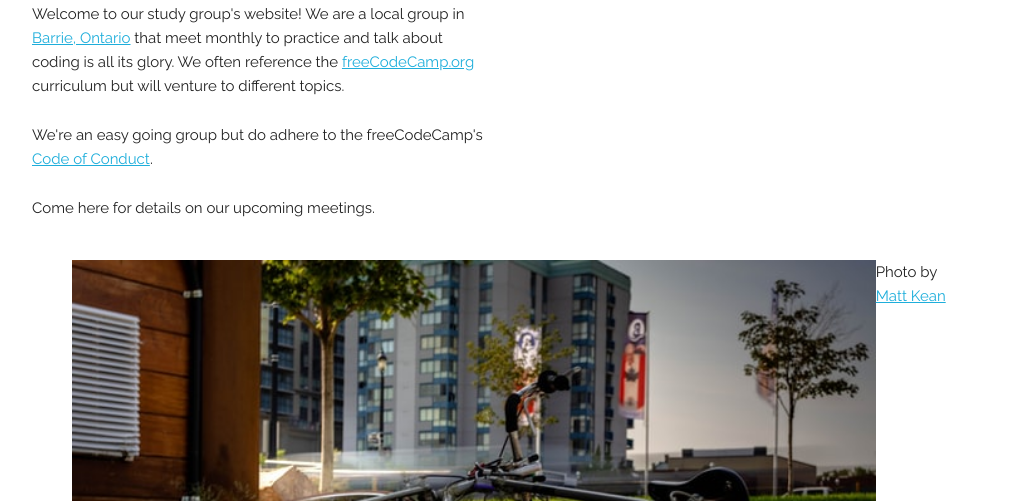
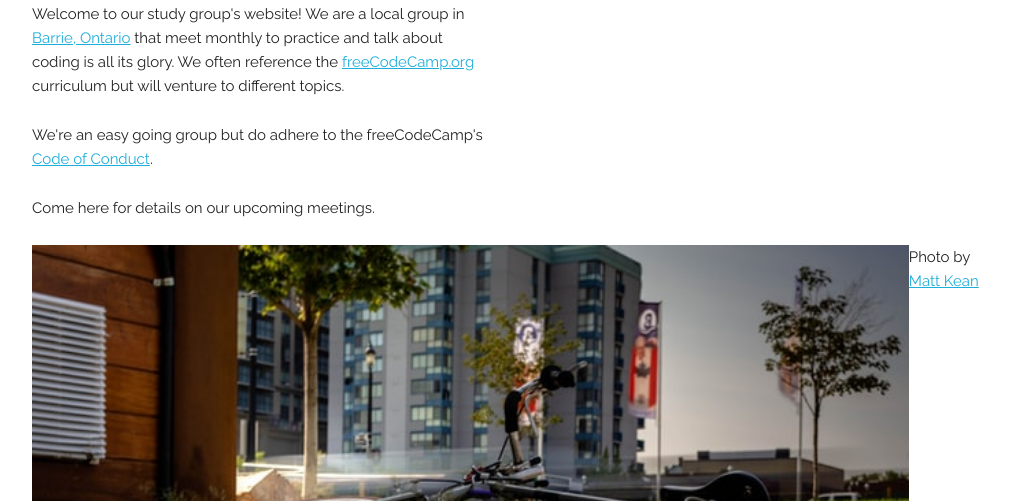
Before and after one commit to paulywill/freecodecampbarrie.github.io, a plain HTML site: page index.html in a window 1280 px wide. Shown: the part 299-800 px from the top of the page, without its empty margins (128-1137 px from the left). Drawn offline with Linux system fonts and the light colour scheme.

Commit message:
last image caption attempt for this evening...promise!

```diff
--- a/index.html
+++ b/index.html
@@ -50,12 +50,9 @@
 
     </div>
     <div class="row">
-      <figure>
         <img class="eleven columns" src="/images/matt-kean-j0zlzt40J-0-unsplash.jpg"
           alt="Busted wheel in beautiful Barrie, Ontario - matt-kean  ">
-        <figcaption>Photo by <a href="https://unsplash.com/@officialmattkean">Matt Kean</a></figcaption>
-      </figure>
-
+       <p>Photo by <a href="https://unsplash.com/@officialmattkean">Matt Kean</a></p>
     </div>
 
     <!-- TESTING
```
